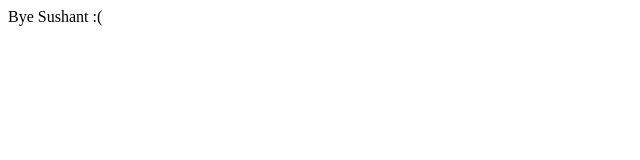
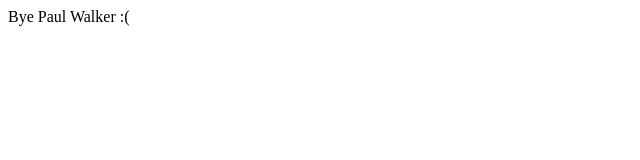
Before and after one commit to farhanahraf03/DevOpsTest, a plain HTML site: page index.html in a window 1280 px wide. Shown: the full height of the page, 0-640 px from the left. Drawn offline with Linux system fonts and the light colour scheme.

Commit message:
Paul Walker

```diff
--- a/index.html
+++ b/index.html
@@ -1,3 +1,3 @@
 <html>
-	<body>Bye Sushant :(</body>
+	<body>Bye Paul Walker :(</body>
 </html>
```
